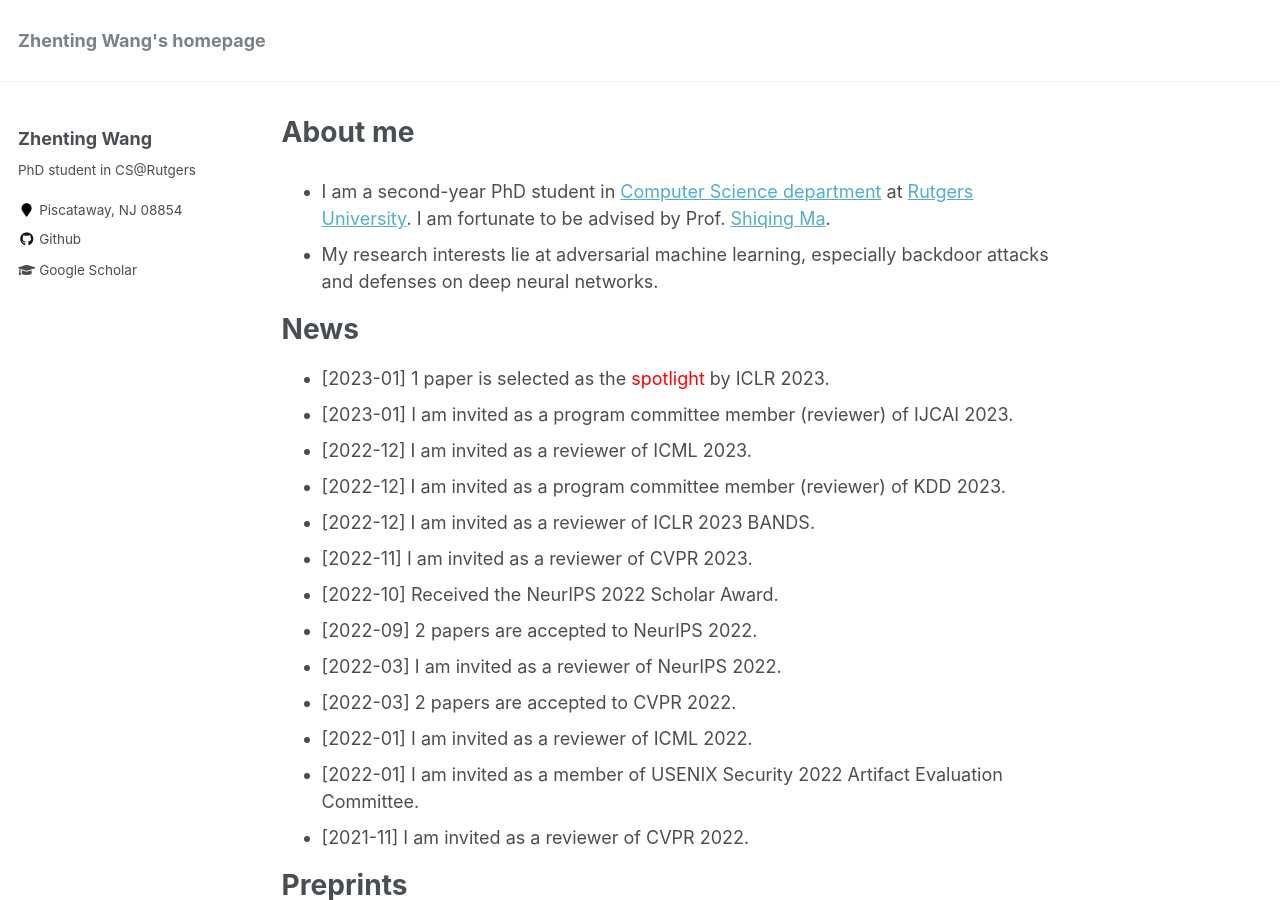
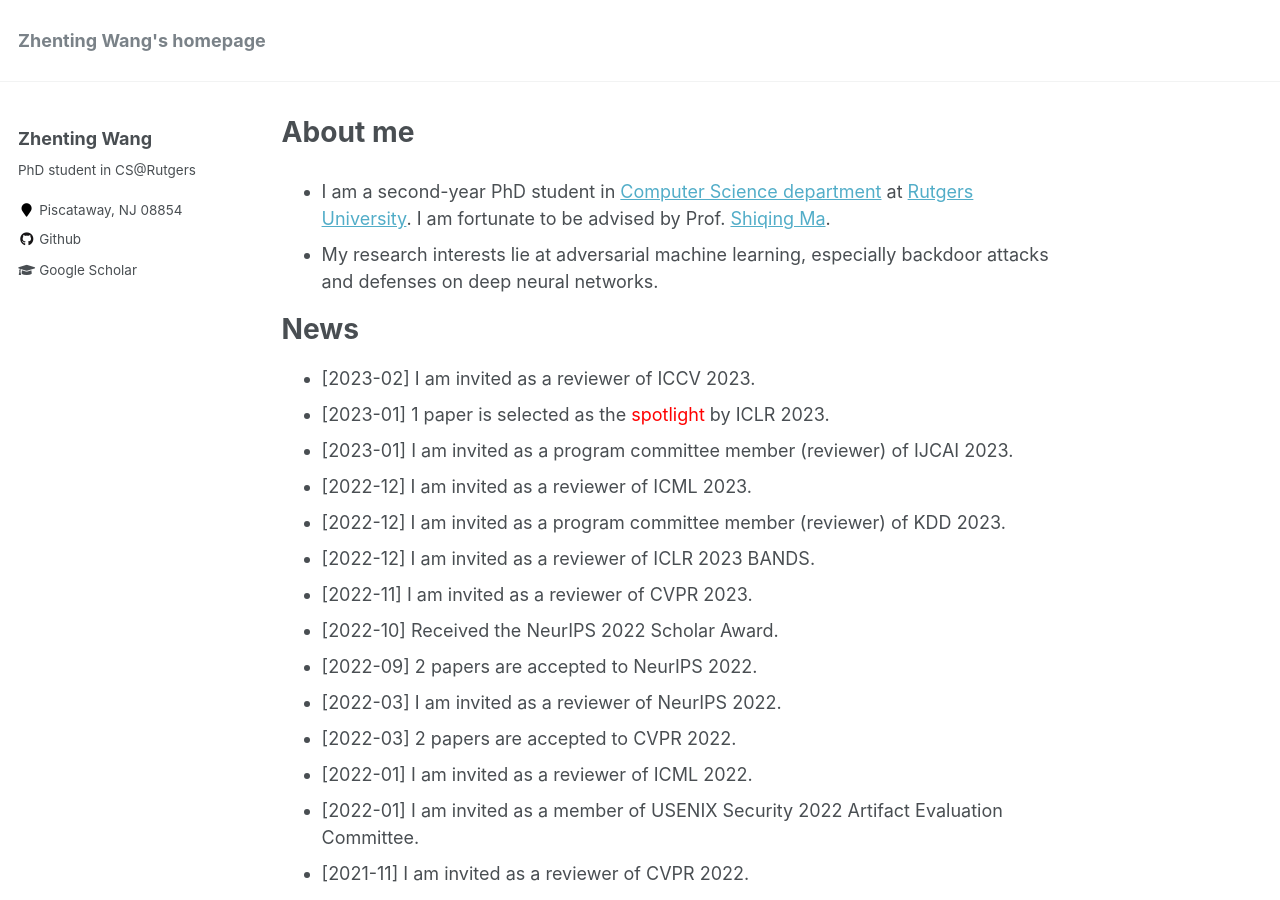
Before and after one commit to ZhentingWang/zhentingwang.github.io, a Jekyll site: the page built from _pages/about.md, in a window 1280 px wide and 900 px high. Built offline with Jekyll 4.4.1, drawn with Linux system fonts in a browser that asks for light colours; some of the changed text lies outside the part shown.

Commit message:
Update about.md

```diff
--- a/_pages/about.md
+++ b/_pages/about.md
@@ -13,6 +13,7 @@ redirect_from:
 
 News
 ======
+* [2023-02] I am invited as a reviewer of ICCV 2023.
 * [2023-01] 1 paper is selected as the <font color=red>spotlight</font> by ICLR 2023.
 * [2023-01] I am invited as a program committee member (reviewer) of IJCAI 2023.
 * [2022-12] I am invited as a reviewer of ICML 2023.
@@ -70,6 +71,7 @@ Service
 * Reviewer, International Conference on Machine Learning (ICML), 2022, 2023
 * Reviewer, Conference on Neural Information Processing Systems (NeurIPS), 2022
 * Reviewer, IEEE/CVF Conference on Computer Vision and Pattern Recognition (CVPR), 2023
+* Reviewer, IEEE/CVF International Conference on Computer Vision (ICCV), 2023
 * Program Committee Member/Reviewer, ACM SIGKDD Conference on Knowledge Discovery and Data Mining (KDD), 2023
 * Program Committee Member/Reviewer, International Joint Conference on Artificial Intelligence (IJCAI), 2023
 * Reviewer, Backdoor Attacks and Defenses in Machine Learning Workshop (BANDS) at ICLR 2023
```
